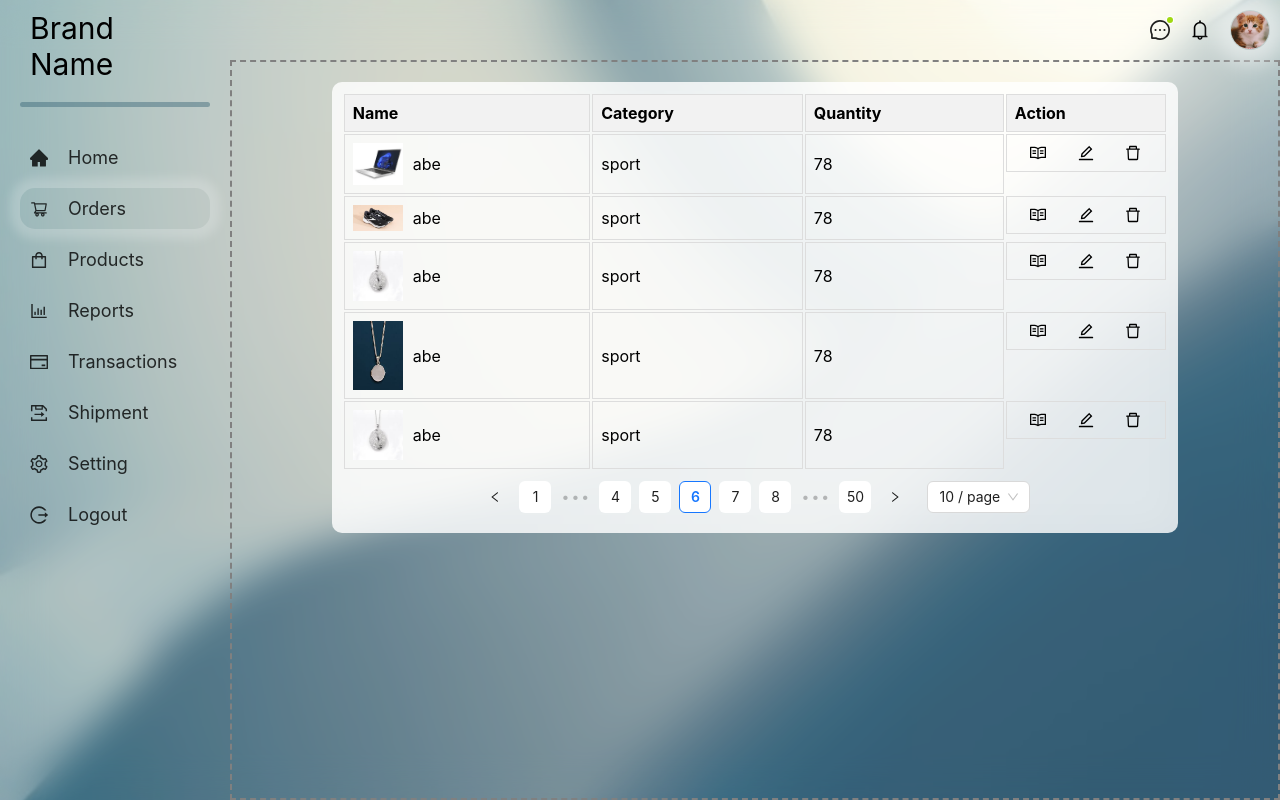
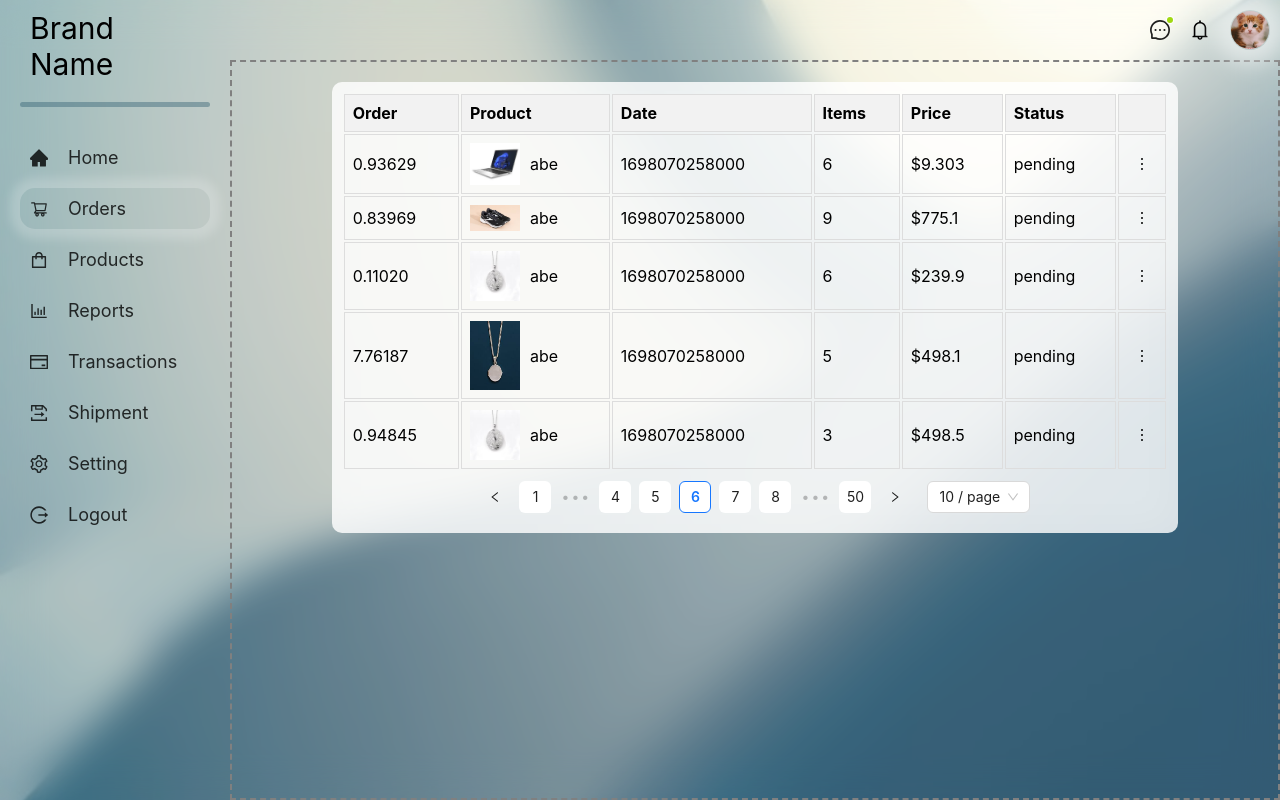
Before and after one commit to M-Abdullah-1/ecom-web-0.0, a React (Vite) app: page /admin/order in a window 1280 px wide. Built offline with nearby package versions, Linux system fonts and the light colour scheme.

Commit message:
add action dropdown in order table

```diff
--- a/src/components/customTable/CustomTable.tsx
+++ b/src/components/customTable/CustomTable.tsx
@@ -1,11 +1,13 @@
 import {
   DeleteOutlined,
   EditOutlined,
+  EyeOutlined,
+  MoreOutlined,
   ReadOutlined,
-  UserOutlined,
 } from "@ant-design/icons";
 import style from "./style.module.scss";
-import { Avatar, Pagination, Image } from "antd";
+import { Pagination, Image, Modal, Button, Dropdown } from "antd";
+import type { MenuProps } from "antd";
 import pic00 from "./../../assets/product/images00.jpeg";
 import pic01 from "./../../assets/product/images01.jpeg";
 import pic02 from "./../../assets/product/images02.jpeg";
@@ -13,79 +15,167 @@ import pic03 from "./../../assets/product/images03.jpeg";
 
 const data = [
   {
-    id: `${Math.random()}`,
-    name: "abe",
-    category: "sport",
-    quantity: "78",
+    id: `${Math.random()}`.slice(0, 7),
+    product: "abe",
+    date: Date.now(),
+    items: `${Math.floor(Math.random() * 10 + 1)}`,
+    price: `${Math.random() * 1000}`.slice(0, 5),
+    status: "pending",
     src: pic00,
   },
   {
-    id: `${Math.random()}`,
-    name: "abe",
-    category: "sport",
-    quantity: "78",
+    id: `${Math.random()}`.slice(0, 7),
+    product: "abe",
+    date: Date.now(),
+    items: `${Math.floor(Math.random() * 10 + 1)}`,
+    price: `${Math.random() * 1000}`.slice(0, 5),
+    status: "pending",
     src: pic01,
   },
   {
-    id: `${Math.random()}`,
-    name: "abe",
-    category: "sport",
-    quantity: "78",
+    id: `${Math.random()}`.slice(0, 7),
+    product: "abe",
+    date: Date.now(),
+    items: `${Math.floor(Math.random() * 10 + 1)}`,
+    price: `${Math.random() * 1000}`.slice(0, 5),
+    status: "pending",
     src: pic02,
   },
   {
-    id: `${Math.random()}`,
-    name: "abe",
-    category: "sport",
-    quantity: "78",
+    id: `${Math.random() * 10}`.slice(0, 7),
+    product: "abe",
+    date: Date.now(),
+    items: `${Math.floor(Math.random() * 10 + 1)}`,
+    price: `${Math.random() * 1000}`.slice(0, 5),
+    status: "pending",
     src: pic03,
   },
   {
-    id: `${Math.random()}`,
-    name: "abe",
-    category: "sport",
-    quantity: "78",
+    id: `${Math.random()}`.slice(0, 7),
+    product: "abe",
+    date: Date.now(),
+    items: `${Math.floor(Math.random() * 10 + 1)}`,
+    price: `${Math.random() * 1000}`.slice(0, 5),
+    status: "pending",
     src: pic02,
   },
 ];
 
+const config = {
+  title: "Warnning!",
+  okText: "Yes",
+  cancelText: "No",
+  okButtonProps: { style: { backgroundColor: "red", color: "white" } },
+  content: (
+    <>
+      <p>Are you sure, that you want to delete!</p>
+    </>
+  ),
+};
+
 const CustomTable = () => {
+  const [modal, contextHolder] = Modal.useModal();
+
+  const items: MenuProps["items"] = [
+    {
+      label: (
+        <div>
+          <EyeOutlined />
+          &nbsp;&nbsp;
+          <span>Preview</span>
+        </div>
+      ),
+      key: "0",
+    },
+    {
+      label: (
+        <div>
+          <EditOutlined />
+          &nbsp;&nbsp;
+          <span>Edit</span>
+        </div>
+      ),
+      key: "1",
+    },
+    {
+      label: (
+        <div
+          onClick={async () => {
+            const confirmed = await modal.confirm(config);
+            console.log("Confirmed: ", confirmed);
+          }}
+          style={{ color: "red" }}
+        >
+          <DeleteOutlined />
+          &nbsp;&nbsp;
+          <span>Delete</span>
+        </div>
+      ),
+      key: "2",
+    },
+  ];
+
   return (
     <div className={style.table}>
       <table>
         <thead>
           <tr>
-            <th>Name</th>
-            <th>Category</th>
-            <th>Quantity</th>
-            <th>Action</th>
+            <th>Order</th>
+            <th>Product</th>
+            <th>Date</th>
+            <th>Items</th>
+            <th>Price</th>
+            <th>Status</th>
+            <th></th>
           </tr>
         </thead>
         <tbody>
           {data.map((el) => (
             <tr key={el.id}>
+              <td>{el.id}</td>
               <td>
                 <div className={style.firstCol}>
-                  {/* <Avatar shape="square" src={el.src} /> */}
-                  <Image
-                    width={50}
-                    // src="https://zos.alipayobjects.com/rmsportal/jkjgkEfvpUPVyRjUImniVslZfWPnJuuZ.png"
-                    src={el.src}
-                  />
-                  <span className={style.name}>{el.name}</span>
+                  <Image width={50} src={el.src} />
+                  <span className={style.name}>{el.product}</span>
                 </div>
               </td>
-              <td>{el.category}</td>
-              <td>{el.quantity}</td>
-              <td className={style.actionBox}>
-                <div className={style.icon}>
+              <td>{el.date}</td>
+              <td>{el.items}</td>
+              <td>${el.price}</td>
+              <td>{el.status}</td>
+              <td>
+                <div className={style.actionBox}>
+                  {/* <div className={style.icon}>
                     <ReadOutlined />
                   </div>
                   <div className={style.icon}>
                     <EditOutlined />
                   </div>
                   <div className={style.icon}>
+                    <Button
+                      onClick={async () => {
+                        const confirmed = await modal.confirm(config);
+                        console.log("Confirmed: ", confirmed);
+                      }}
+                    >
                       <DeleteOutlined />
+                    </Button>
+                  </div> */}
+                  <Dropdown
+                    menu={{ items }}
+                    trigger={["click"]}
+                    placement="bottomRight"
+                    arrow
+                  >
+                    {/* <a onClick={(e) => e.preventDefault()}>Click me</a> */}
+                    <div className={style.icon}>
+                      <MoreOutlined />
+                    </div>
+                  </Dropdown>
+                  {contextHolder}
+                  {/* <div className={style.icon}>
+                    <DeleteOutlined />
+                  </div> */}
                 </div>
               </td>
             </tr>
--- a/src/components/customTable/style.module.scss
+++ b/src/components/customTable/style.module.scss
@@ -18,14 +18,13 @@
       align-items: center;
       gap: 10px;
     }
-  }
-
     .actionBox {
       display: flex;
       align-items: center;
       justify-content: space-around;
       .icon {
         cursor: pointer;
+      }
     }
   }
 
```
Lines whose indentation alone changed are shown as unchanged.
